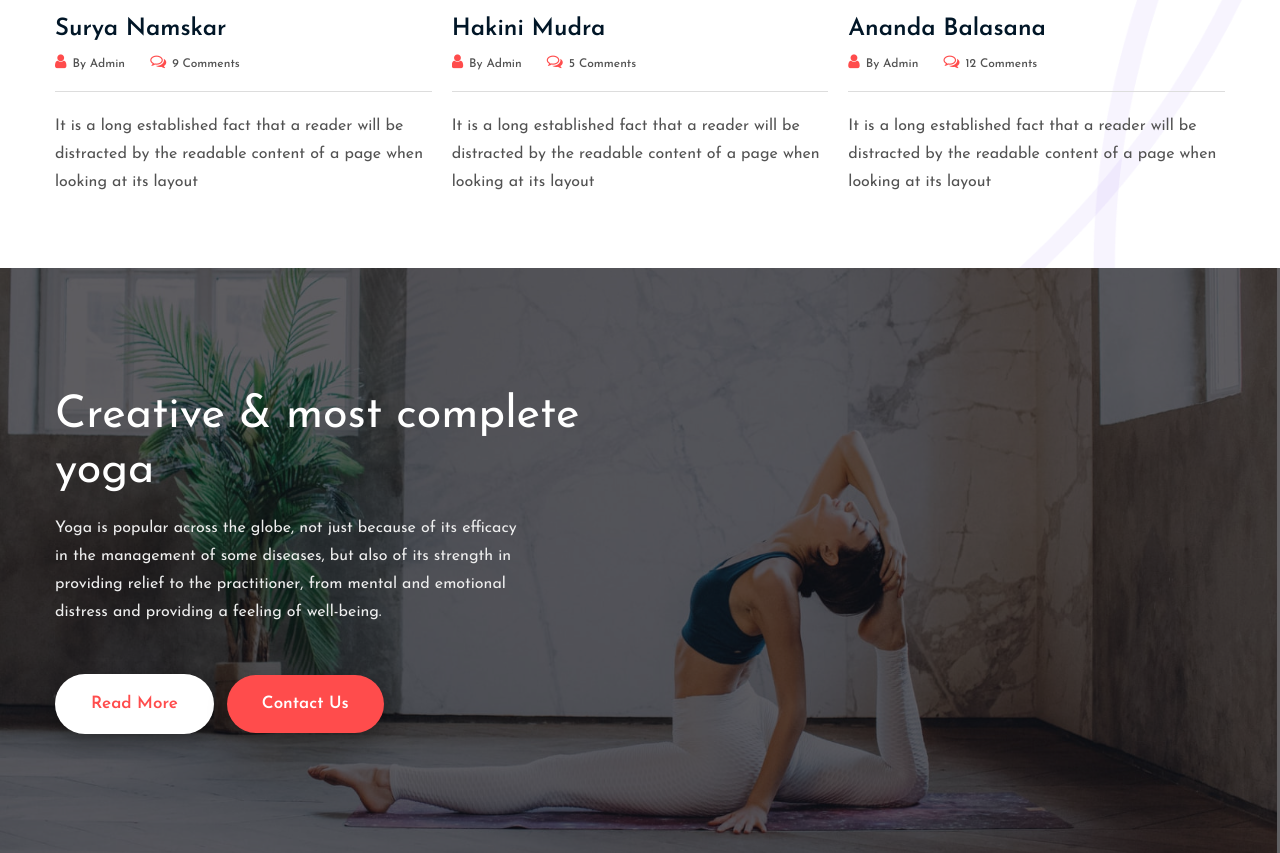
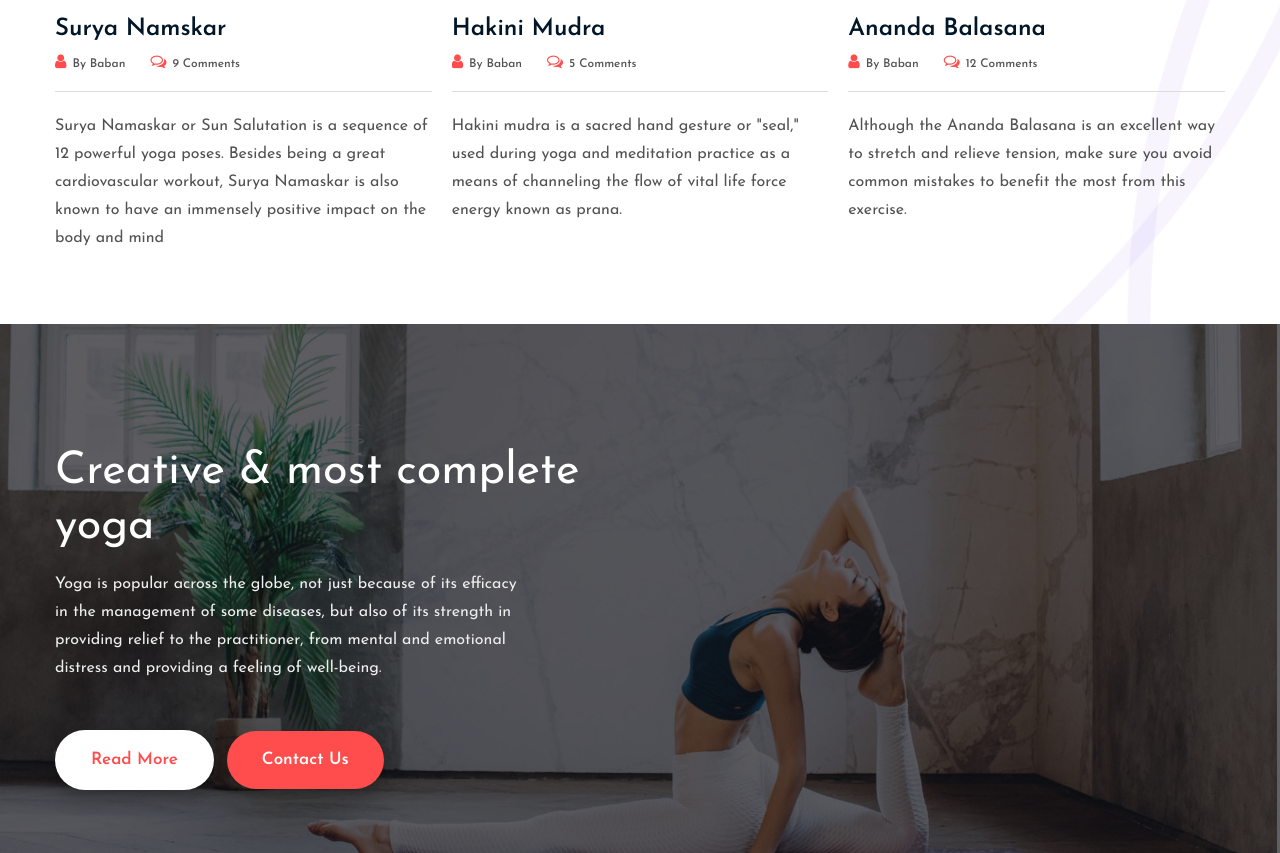
Before and after one commit to digitalbaban/Yogic-FRT-Final-project, a plain HTML site: page index.html in a window 1280 px wide. Shown: the part 4154-5007 px from the top of the page. Drawn offline with Linux system fonts and the light colour scheme.

Commit message:
Update index.html

```diff
--- a/index.html
+++ b/index.html
@@ -403,36 +403,33 @@
                     <h4><a href="#blog">Surya Namskar</a></h4>
                     <ul class=" admin-list">
                         <li><a href="#blog"><span class=" fa fa-user" aria-hidden="true"></span>by
-                                Admin</a></li>
+                                Baban</a></li>
                         <li><a href="#blog"><span class=" fa fa-comments-o" aria-hidden="true"></span>9
                                 Comments</a></li>
                     </ul>
-                    <p>It is a long established fact that a reader will be distracted by the readable content of
-                        a page when looking at its layout</p>
+                    <p>Surya Namaskar or Sun Salutation is a sequence of 12 powerful yoga poses. Besides being a great cardiovascular workout, Surya Namaskar is also known to have an immensely positive impact on the body and mind</p>
                 </div>
                 <div class="grids5-info">
                     <a href="#blog"><img src=" assets/images/blog3.jpg" alt="" class="img-fluid" /></a>
                     <h4><a href="#blog">Hakini Mudra</a></h4>
                     <ul class=" admin-list">
                         <li><a href="#blog"><span class=" fa fa-user" aria-hidden="true"></span>by
-                                Admin</a></li>
+                                Baban</a></li>
                         <li><a href="#blog"><span class=" fa fa-comments-o" aria-hidden="true"></span>5
                                 Comments</a></li>
                     </ul>
-                    <p>It is a long established fact that a reader will be distracted by the readable content of
-                        a page when looking at its layout</p>
+                    <p>Hakini mudra is a sacred hand gesture or "seal," used during yoga and meditation practice as a means of channeling the flow of vital life force energy known as prana.</p>
                 </div>
                 <div class="grids5-info">
                     <a href="#blog"><img src=" assets/images/blog2.jpg" alt="" class="img-fluid" /></a>
                     <h4><a href="#blog">Ananda Balasana</a></h4>
                     <ul class=" admin-list">
                         <li><a href="#blog"><span class=" fa fa-user" aria-hidden="true"></span>by
-                                Admin</a></li>
+                                Baban</a></li>
                         <li><a href="#blog"><span class=" fa fa-comments-o" aria-hidden="true"></span>12
                                 Comments</a></li>
                     </ul>
-                    <p>It is a long established fact that a reader will be distracted by the readable content of
-                        a page when looking at its layout</p>
+                    <p>Although the Ananda Balasana is an excellent way to stretch and relieve tension, make sure you avoid common mistakes to benefit the most from this exercise.</p>
                 </div>
             </div>
         </div>
```
